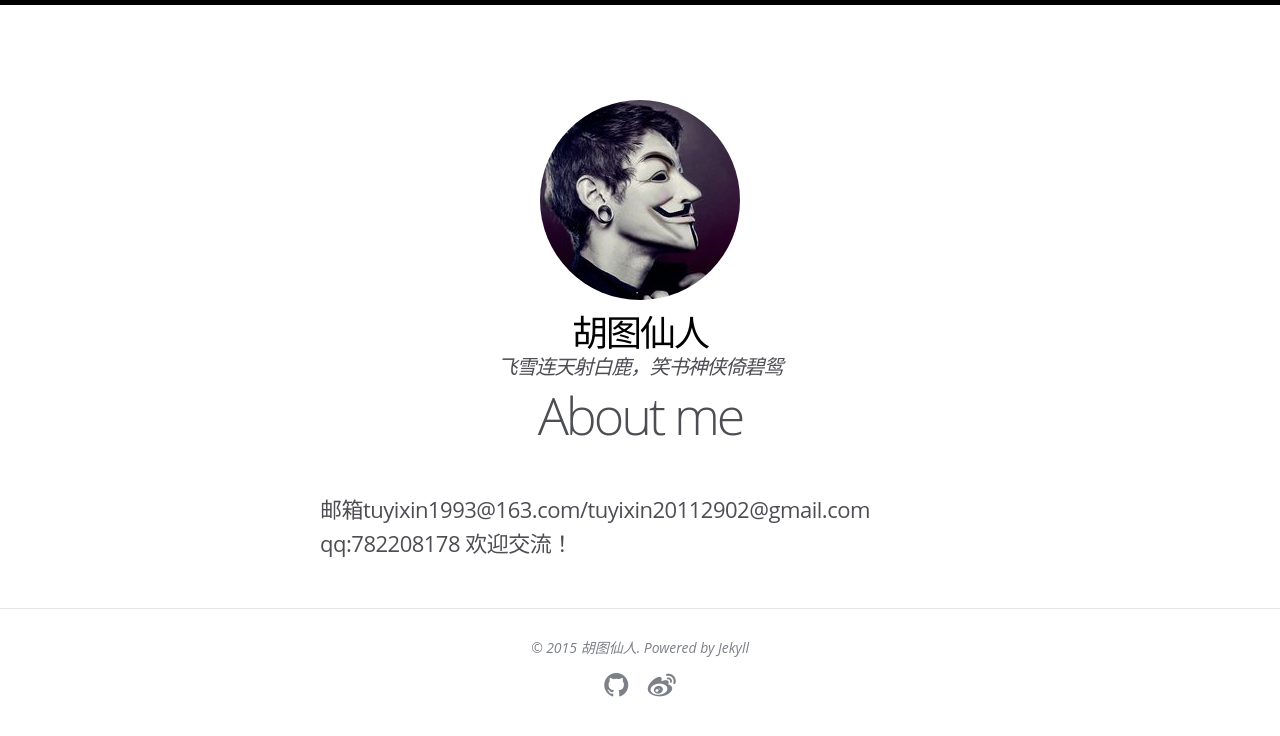
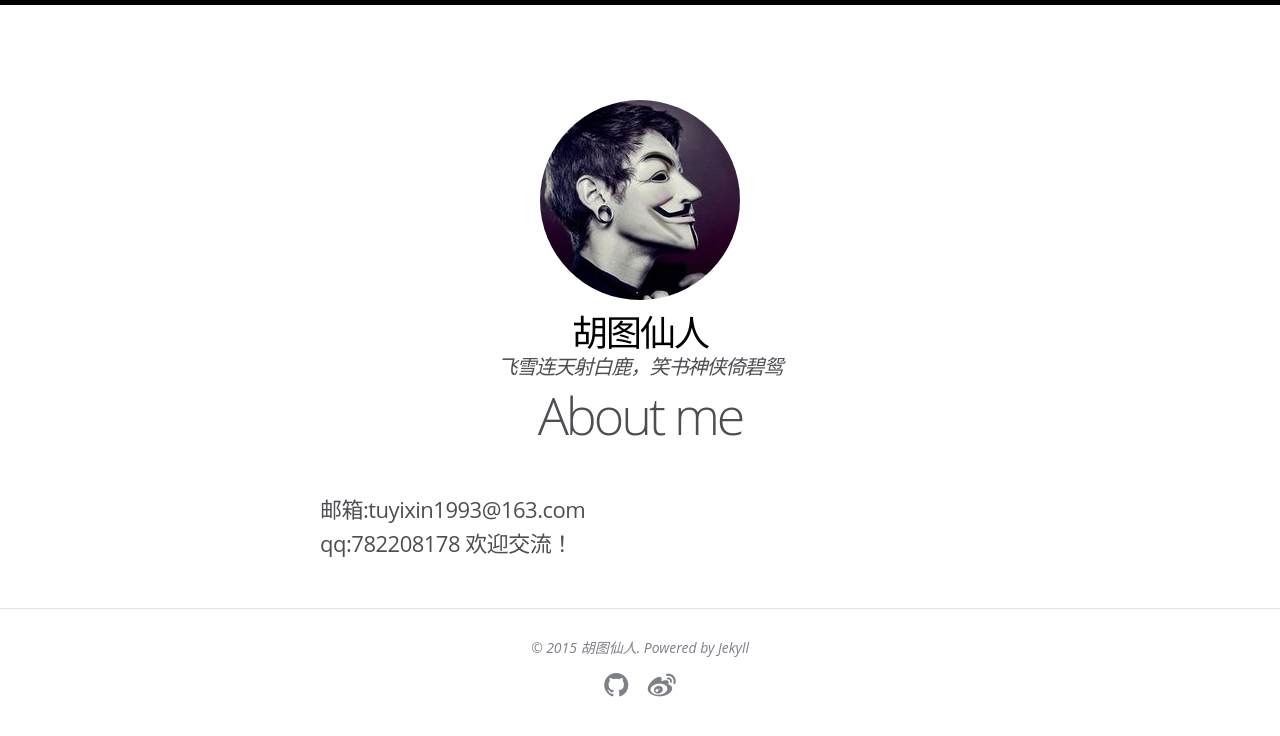
Before and after one commit to hutuxianren/hutuxianren.github.io, a Jekyll site: the page built from about.md, in a window 1280 px wide. Shown: the top 736 px of the page. Built offline with Jekyll 4.4.1, drawn with Linux system fonts in a browser that asks for light colours; some web fonts are replaced; Markdown is read by kramdown in place of the engine named in the settings.

Commit message:
Update about.md

```diff
--- a/about.md
+++ b/about.md
@@ -12,5 +12,5 @@ image:
 <br>
 --------------------------------------------------------------------------------
 
-<h3>邮箱tuyixin1993@163.com/tuyixin20112902@gmail.com </h3>
+<h3>邮箱:tuyixin1993@163.com </h3>
 <h3>qq:782208178 欢迎交流！</h3>
```
